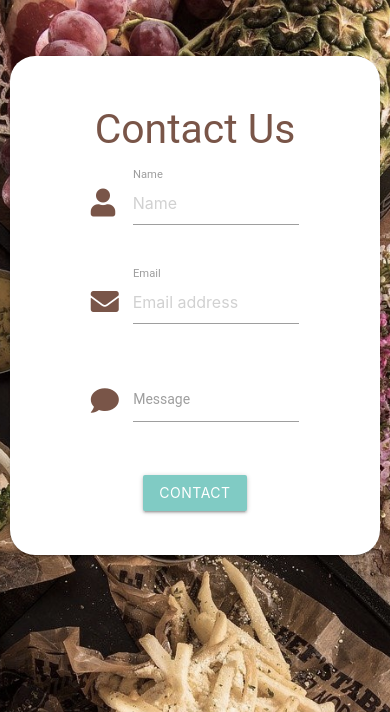
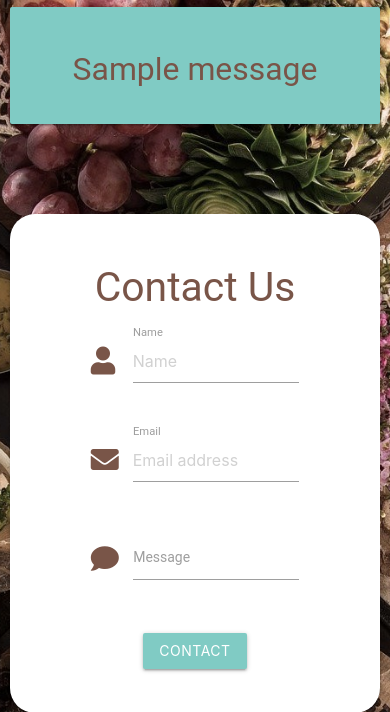
Before and after one commit to Hgoatly/RecipesWithout, a Flask app: page /contact in a window 390 px wide. Shown: the part 56-768 px from the top of the page. Run offline with Flask 2, Linux system fonts and the light colour scheme; one stand-in notice (Sample message) is shown; some libraries are stand-ins or nearby versions.

Commit message:
Add HTML code for flash messages to templates that were missing them.

```diff
--- a/app.py
+++ b/app.py
@@ -49,7 +49,7 @@ def contact():
         with smtplib.SMTP_SSL(smtp_server, port, context=context) as server:
             server.login(sender, password)
             server.sendmail(sender, receiver, message)
-
+        flash("Your email has been sent")
     return render_template("contact.html")
 
 
@@ -423,6 +423,7 @@ def admin_delete(username, user_id):
         for user in users:
             # mongo.db.users.remove({"_id": ObjectId(user_id)})
             mongo.db.users.delete_one(user)
+            flash("User account has been deleted")
         return redirect(url_for("admin", username=username, users=users))
 
 
--- a/static/css/style.css
+++ b/static/css/style.css
@@ -429,6 +429,13 @@ h1 {
 .collapsible {
     margin-bottom: 0px;
 }
+
+/*--- Text ---*/
+
+.flash-messages {
+    font-size: 1 rem;
+}
+
 }
 
 @media only screen and (min-width : 768px) and (max-width : 1024px) {
--- a/templates/contact.html
+++ b/templates/contact.html
@@ -2,6 +2,20 @@
 {% block content %}
 
 <div class="row contact">
+       {% with messages=get_flashed_messages()%}
+        {% if messages %}
+        {% for message in messages %}
+        <div class="row flash-messages">
+            <div class="col s12 m6 offset-m3 center-align">
+                <div class="card-panel teal lighten-3">
+                    <h4 class="center-align brown-text">{{ message }}</h4>
+                </div>
+            </div>
+        </div>
+        {% endfor %}
+
+        {% endif %}
+        {% endwith%}
     <div class="col s12 m6 offset-m3">
         <form method="POST" action="{{ url_for('contact') }}" novalidate>
             <div class="card-panel contact-card">
--- a/templates/my_recipes.html
+++ b/templates/my_recipes.html
@@ -10,8 +10,8 @@
         {% if messages %}
         {% for message in messages %}
         <div class="row flash-messages">
-            <div class="col s12 m6 offset-m1 center-align">
-                <div class="card-panel title-panel teal lighten-4">
+            <div class="col s12 m6 offset-m3 center-align">
+                <div class="card-panel teal lighten-4">
                     <h4 class="center-align brown-text">{{ message }}</h4>
                 </div>
             </div>
--- a/templates/register.html
+++ b/templates/register.html
@@ -8,7 +8,7 @@
         {% if messages %}
         {% for message in messages %}
         <div class="row flash-messages">
-            <div class="col s12 m6 offset-m1 center-align">
+            <div class="col s12 m6 offset-m3 center-align">
                 <div class="card-panel title-panel teal lighten-4">
                     <h4 class="center-align brown-text">{{ message }}</h4>
                 </div>
```
Also changed, not shown: templates/add_recipes.html (+15 -1 lines), templates/admin.html (+16 -0 lines), templates/login.html (+5 -4 lines), templates/reset_password.html (+14 -0 lines), templates/send_password_reset.html (+4 -4 lines), README.md.
